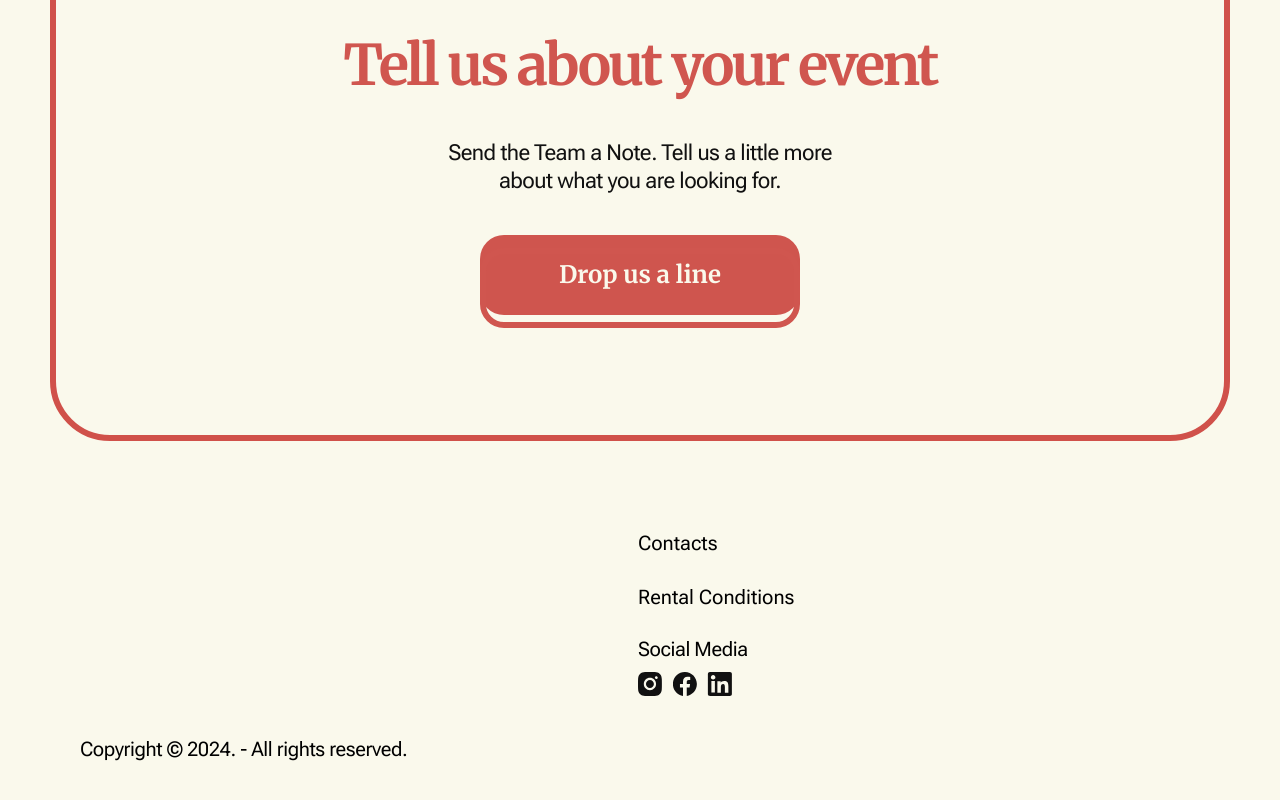
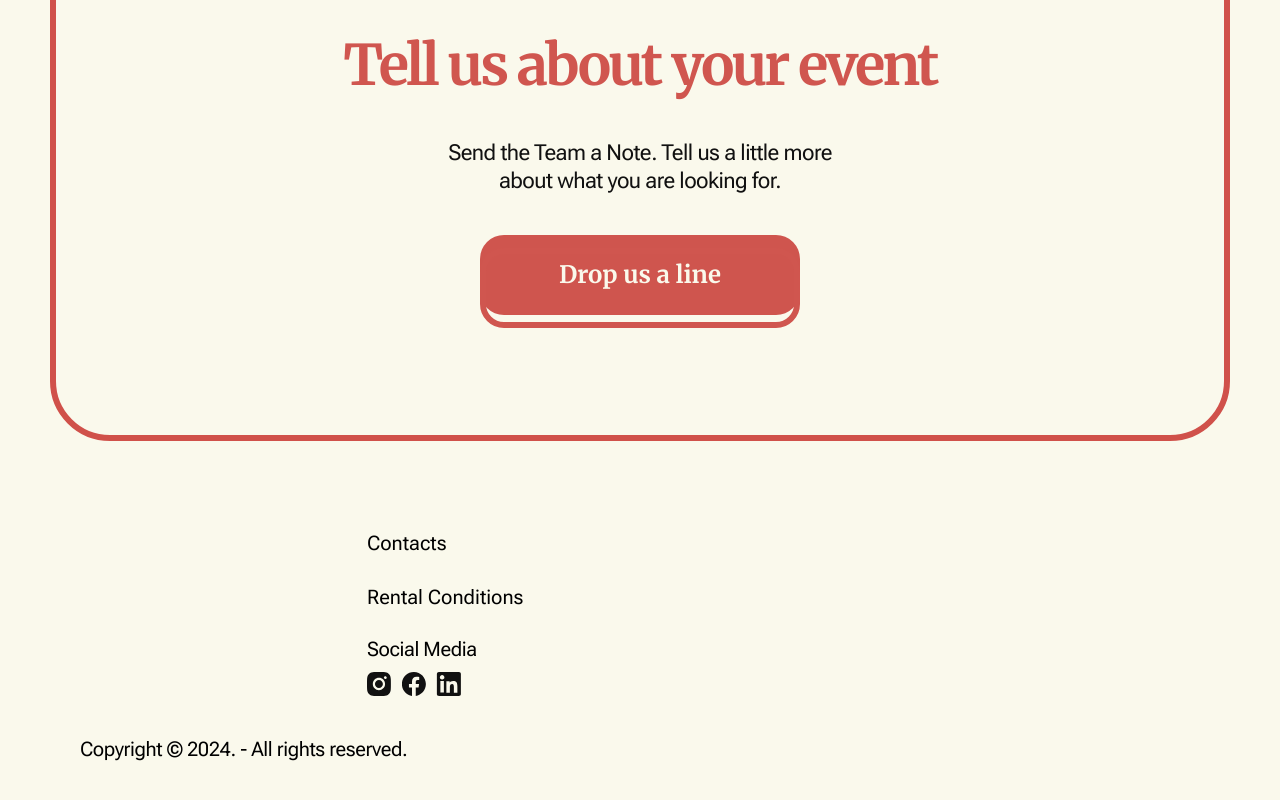
Before and after one commit to tomershvueli/expert-event-solutions, a React (Vite) app: page /staffing-services in a window 1280 px wide. Shown: the part 1833-2633 px from the top of the page. Built offline with nearby package versions, Linux system fonts and the light colour scheme; no server answers.

Commit message:
feat: added conditional rendering on the p and a tags

```diff
--- a/src/components/Footer/Footer.tsx
+++ b/src/components/Footer/Footer.tsx
@@ -42,32 +42,36 @@
             }`}
           >
             <div className="flex flex-col gap-[24px] ">
+              {companyContactInfo[0]?.companyName && (
                 <p
                   className={`font-text text-paragraph-sm font-normal leading-[26px] tracking-[-0.02em] text-left sm:text-center ${
                     isMobile ? "text-center" : "text-left"
                   }`}
                 >
-                {companyContactInfo ? companyContactInfo[0]?.companyName : ""}
+                  {companyContactInfo[0]?.companyName}
                 </p>
+              )}
+              {companyContactInfo[0]?.address && (
                 <a
                   className={`font-text text-paragraph-sm font-normal leading-[26px] tracking-[-0.02em] text-left sm:text-center cursor-pointer w-[271px] ${
                     isMobile ? "text-center" : "text-left"
                   }`}
                   onClick={() => {}}
                 >
-                {companyContactInfo ? companyContactInfo[0]?.address : ""}
+                  {companyContactInfo[0]?.address}
                 </a>
+              )}
+              {companyContactInfo[0]?.contactEmail && (
                 <a
                   className={`font-text text-paragraph-sm font-normal leading-[26px] tracking-[-0.02em] text-left sm:text-center cursor-pointer ${
                     isMobile ? "text-center" : "text-left"
                   }`}
                   onClick={() => {}}
-                href={`mailto:${
-                  companyContactInfo ? companyContactInfo[0]?.contactEmail : ""
-                }`}
+                  href={`mailto:${companyContactInfo[0]?.contactEmail}`}
                 >
-                {companyContactInfo ? companyContactInfo[0]?.contactEmail : ""}
+                  {companyContactInfo[0]?.contactEmail}
                 </a>
+              )}
             </div>
           </div>
         ) : null}
```
Lines whose indentation alone changed are shown as unchanged.
